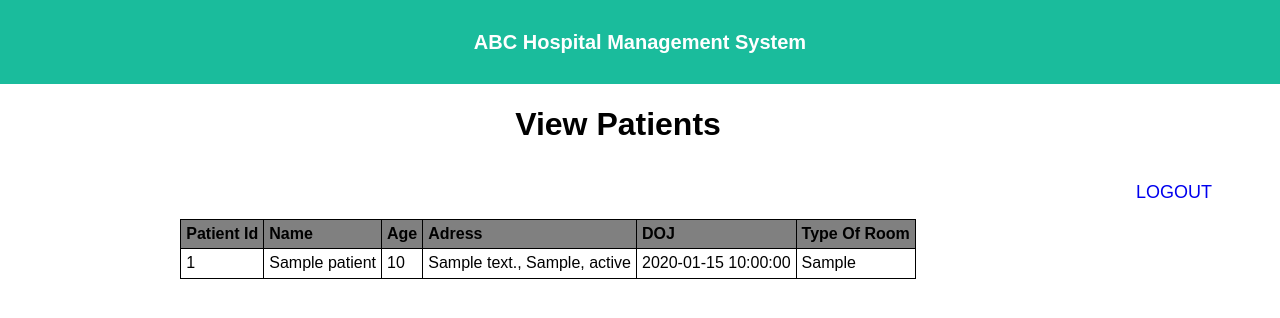
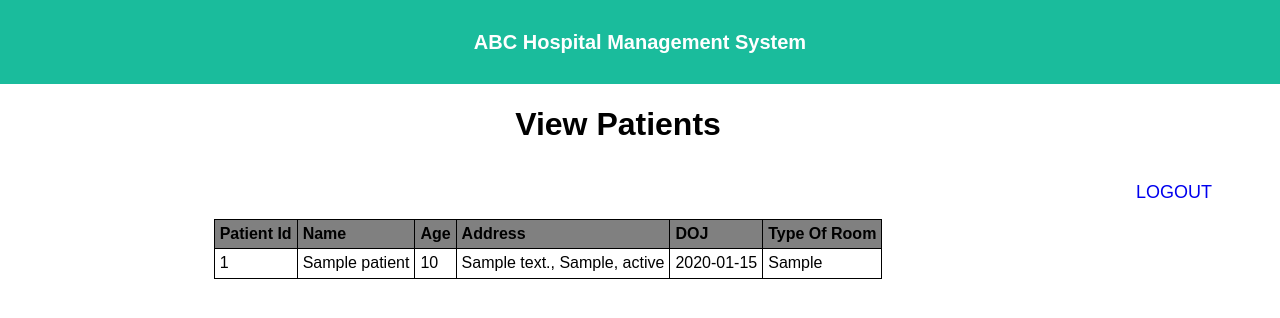
Before and after one commit to i-m-alok/Hospital-Management-System, a Flask app: page /viewpatient in a window 1280 px wide. Shown: the top 318 px of the page. Run offline with Flask 2, Linux system fonts and the light colour scheme; tables that the repository leaves empty hold one stand-in row (values such as "Sample post"); parts of the project's set-up code (start-up, migrations or seed data) failed here and were passed over; some libraries are stand-ins or nearby versions.

Commit message:
updated view patients page

```diff
--- a/application/templates/view_patient.html
+++ b/application/templates/view_patient.html
@@ -24,7 +24,7 @@ Patient Registration
       <th style="border: 1px solid black; border-collapse: collapse; padding: 5px; text-align: left; background-color: grey;">Patient Id</th>
       <th style="border: 1px solid black; border-collapse: collapse; padding: 5px; text-align: left; background-color: grey;">Name</th>
       <th style="border: 1px solid black; border-collapse: collapse; padding: 5px; text-align: left; background-color: grey;">Age</th>
-      <th style="border: 1px solid black; border-collapse: collapse; padding: 5px; text-align: left; background-color: grey;">Adress</th>
+      <th style="border: 1px solid black; border-collapse: collapse; padding: 5px; text-align: left; background-color: grey;">Address</th>
       <th style="border: 1px solid black; border-collapse: collapse; padding: 5px; text-align: left; background-color: grey;">DOJ</th>
       <th style="border: 1px solid black; border-collapse: collapse; padding: 5px; text-align: left; background-color: grey;">Type Of Room</th>
     </tr>
@@ -34,7 +34,7 @@ Patient Registration
         <td style="border: 1px solid black; border-collapse: collapse; padding: 5px; text-align: left;">{{ p.name }}</td>
         <td style="border: 1px solid black; border-collapse: collapse; padding: 5px; text-align: left;">{{ p.age }}</td>
         <td style="border: 1px solid black; border-collapse: collapse; padding: 5px; text-align: left;">{{ p.address}}, {{ p.city}}, {{p.state}} </td>
-        <td style="border: 1px solid black; border-collapse: collapse; padding: 5px; text-align: left;">{{ p.dateOfAdmission }}</td>
+        <td style="border: 1px solid black; border-collapse: collapse; padding: 5px; text-align: left;">{{ p.dateOfAdmission.date() }}</td>
         <td style="border: 1px solid black; border-collapse: collapse; padding: 5px; text-align: left;">{{ p.typeOfBed }}</td>
 
     </tr>
```
